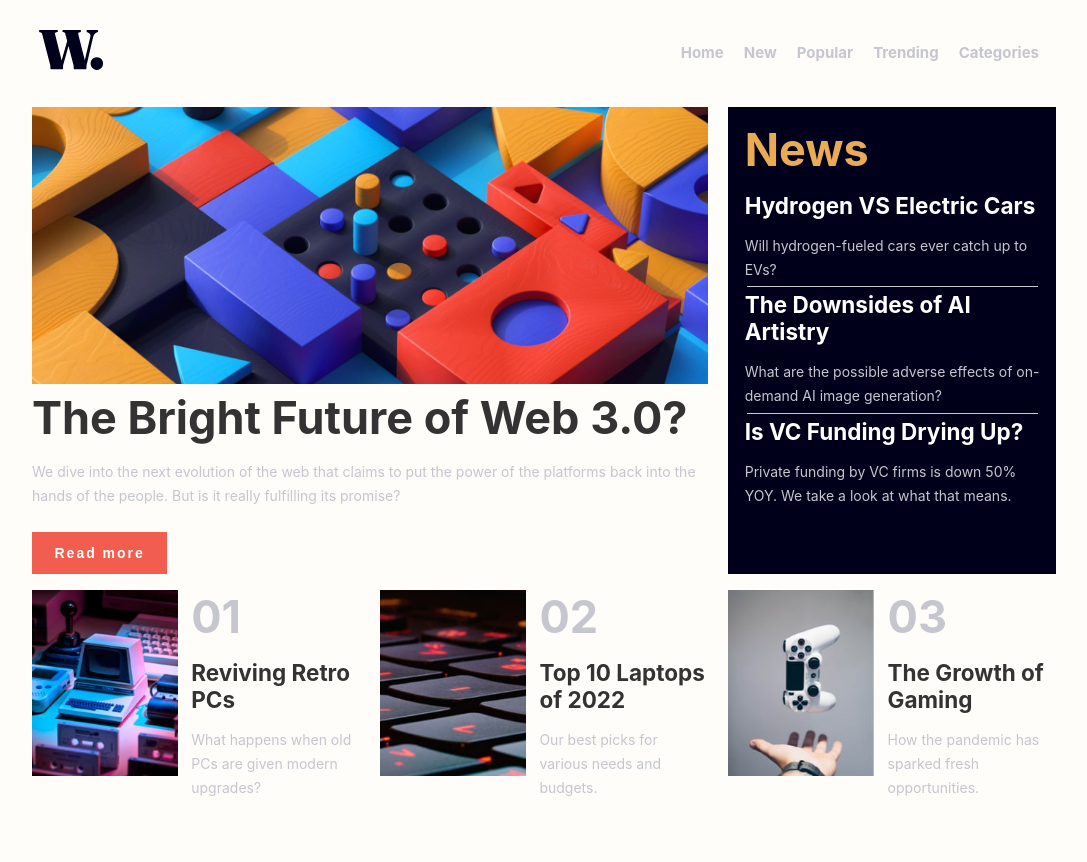
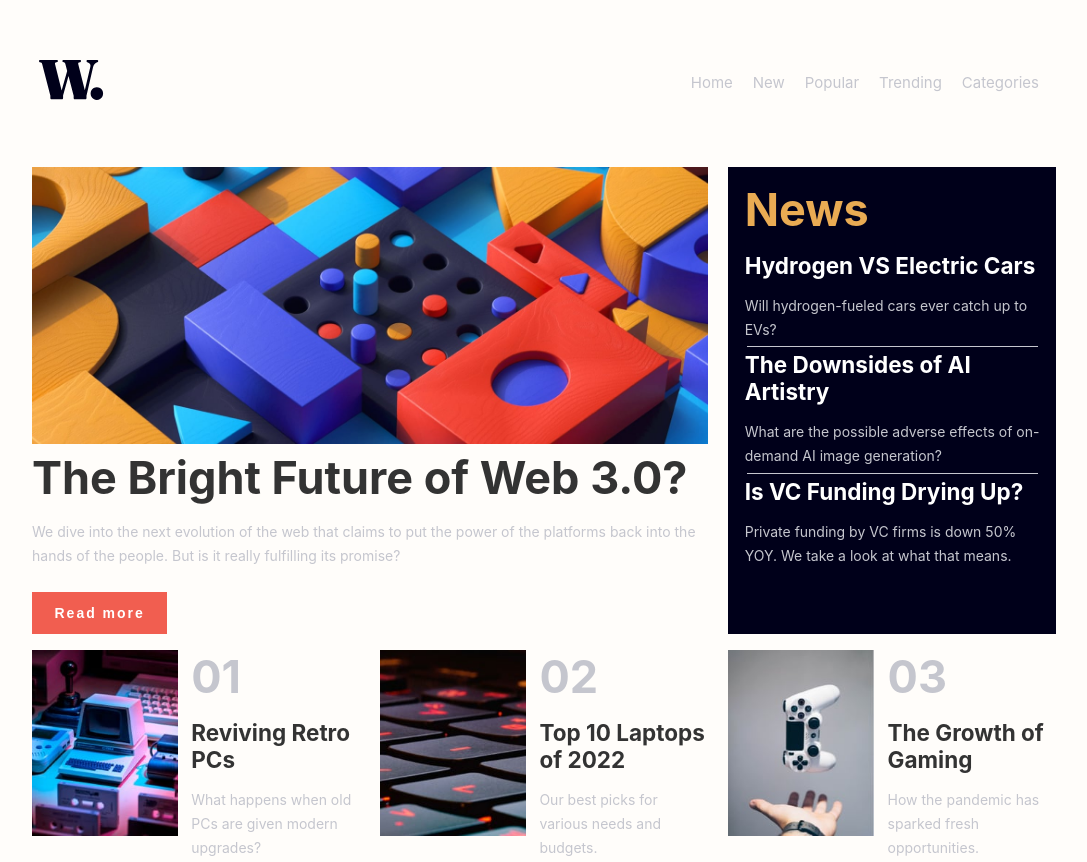
Before and after one commit to Samisann/news-homepage, a plain HTML site: page index.html in a window 1280 px wide. Shown: the top 862 px of the page, without its empty margins (96-1183 px from the left). Drawn offline with Linux system fonts and the light colour scheme.

Commit message:
final design update

```diff
--- a/assets/css/style.css
+++ b/assets/css/style.css
@@ -19,6 +19,7 @@ body {
     max-width: 1440px;
     margin: 0 auto;
     height: auto;
+
 
 }
 
@@ -116,6 +117,9 @@ h2 {
     justify-content: space-between;
     align-items: center;
     padding: 2rem 9rem;
+
+    margin-top: 30px;
+    margin-bottom: 30px;
 }
 
 .divider {
@@ -145,6 +149,7 @@ ul li {
 .navbar a {
     color: hsl(233, 8%, 79%);
     text-decoration: none;
+    font-weight: normal;
 }
 
 
```
